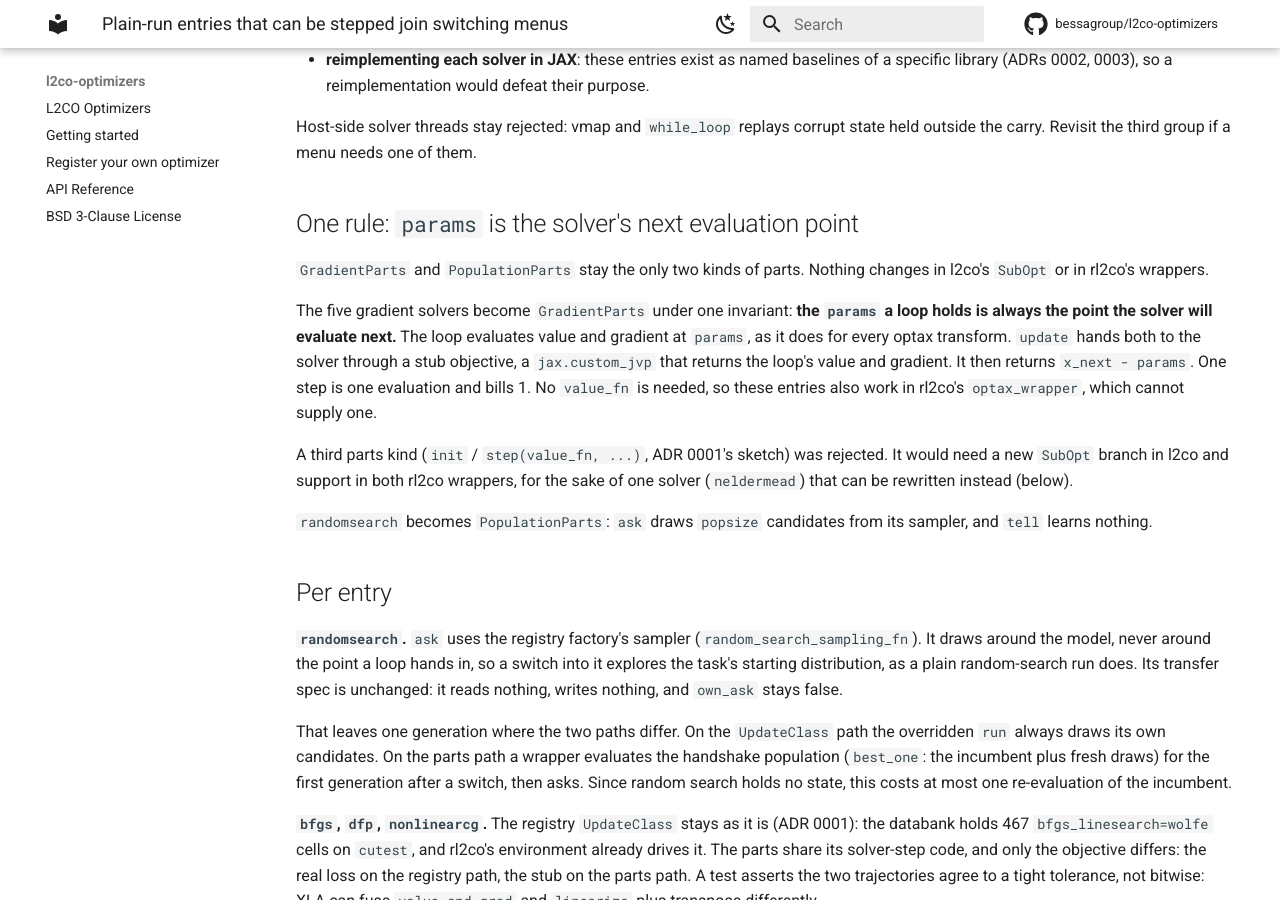
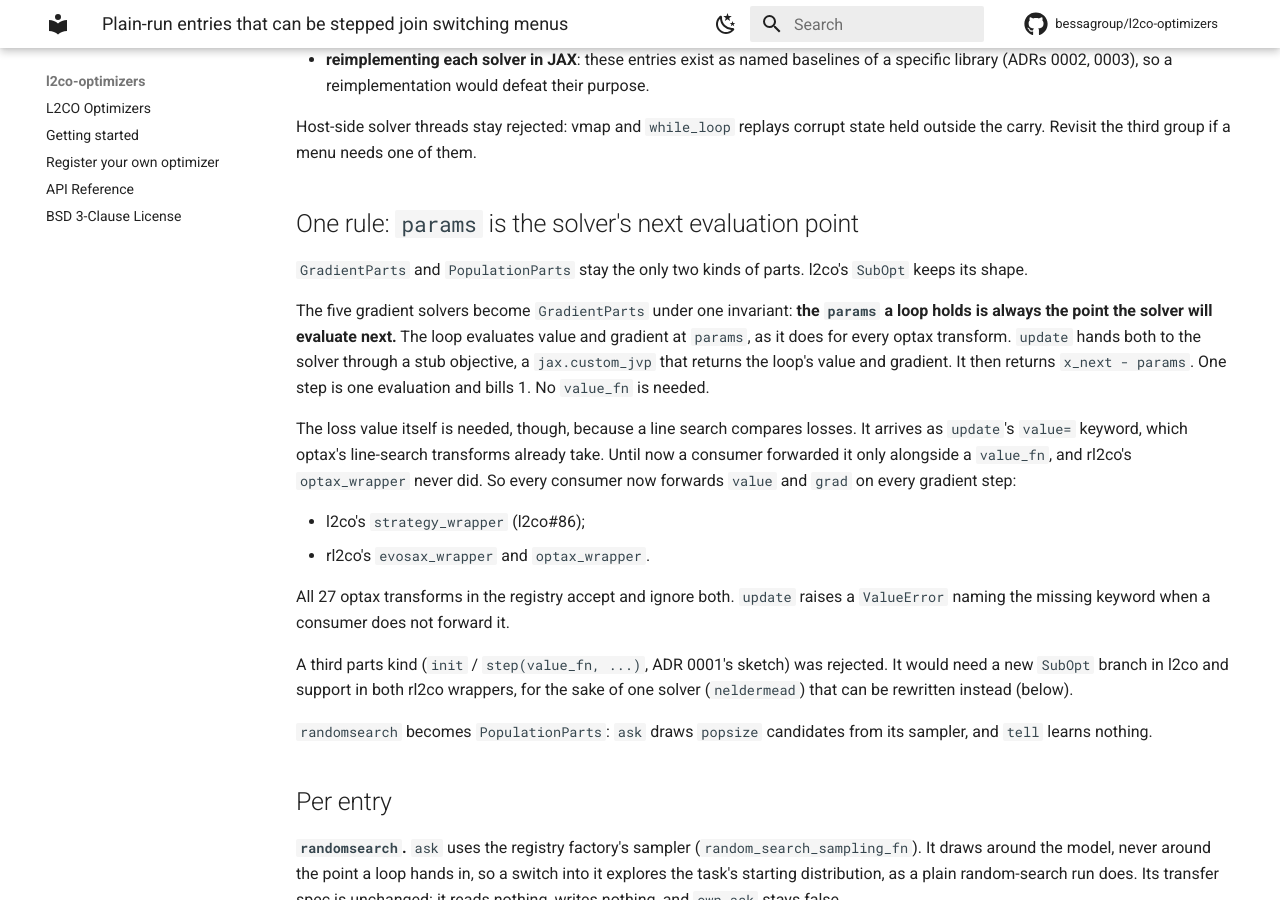
Before and after one commit to bessagroup/l2co-optimizers, an MkDocs documentation site: the page built from docs/adr/0011-plain-run-entries-that-can-be-stepped-join-switching-menus.md, in a window 1280 px wide and 900 px high, scrolled down 866 px. Built offline with MkDocs 1.6.1 and Material for MkDocs 9.7.7, drawn with Linux system fonts in a browser that asks for light colours; comment, search, counter and statistics services are not loaded; some of the changed text lies outside the part shown.

Commit message:
docs: ADR 0011 -- the stub objective needs the loop's value=, which every consumer now forwards
Co-Authored-By: Claude Opus 5.5 (1M context) <noreply@anthropic.com>

```diff
--- a/docs/adr/0011-plain-run-entries-that-can-be-stepped-join-switching-menus.md
+++ b/docs/adr/0011-plain-run-entries-that-can-be-stepped-join-switching-menus.md
@@ -46,7 +46,7 @@ menu needs one of them.
 ## One rule: `params` is the solver's next evaluation point
 
 `GradientParts` and `PopulationParts` stay the only two kinds of parts.
-Nothing changes in l2co's `SubOpt` or in rl2co's wrappers.
+l2co's `SubOpt` keeps its shape.
 
 The five gradient solvers become `GradientParts` under one invariant:
 **the `params` a loop holds is always the point the solver will
@@ -54,8 +54,20 @@ evaluate next.** The loop evaluates value and gradient at `params`, as
 it does for every optax transform. `update` hands both to the solver
 through a stub objective, a `jax.custom_jvp` that returns the loop's
 value and gradient. It then returns `x_next - params`. One step is one
-evaluation and bills 1. No `value_fn` is needed, so these entries also
-work in rl2co's `optax_wrapper`, which cannot supply one.
+evaluation and bills 1. No `value_fn` is needed.
+
+The loss value itself is needed, though, because a line search compares
+losses. It arrives as `update`'s `value=` keyword, which optax's
+line-search transforms already take. Until now a consumer forwarded it
+only alongside a `value_fn`, and rl2co's `optax_wrapper` never did. So
+every consumer now forwards `value` and `grad` on every gradient step:
+
+- l2co's `strategy_wrapper` (l2co#86);
+- rl2co's `evosax_wrapper` and `optax_wrapper`.
+
+All 27 optax transforms in the registry accept and ignore both.
+`update` raises a `ValueError` naming the missing keyword when a
+consumer does not forward it.
 
 A third parts kind (`init` / `step(value_fn, ...)`, ADR 0001's sketch)
 was rejected. It would need a new `SubOpt` branch in l2co and support
@@ -171,7 +183,8 @@ the per-entry constraint declarations of ADR 0008.
 
 ## Rollout
 
-1. l2co#86: the six handshake rows.
+1. l2co#86: the six handshake rows, and `strategy_wrapper` forwarding
+   `value`; the rl2co PR that makes its two wrappers forward it.
 2. This ADR and `randomsearch`'s parts.
 3. The optimistix trio's parts.
 4. The `neldermead` rewrite.
```
Also changed, not shown: CLAUDE.md (+1 -1 lines).
